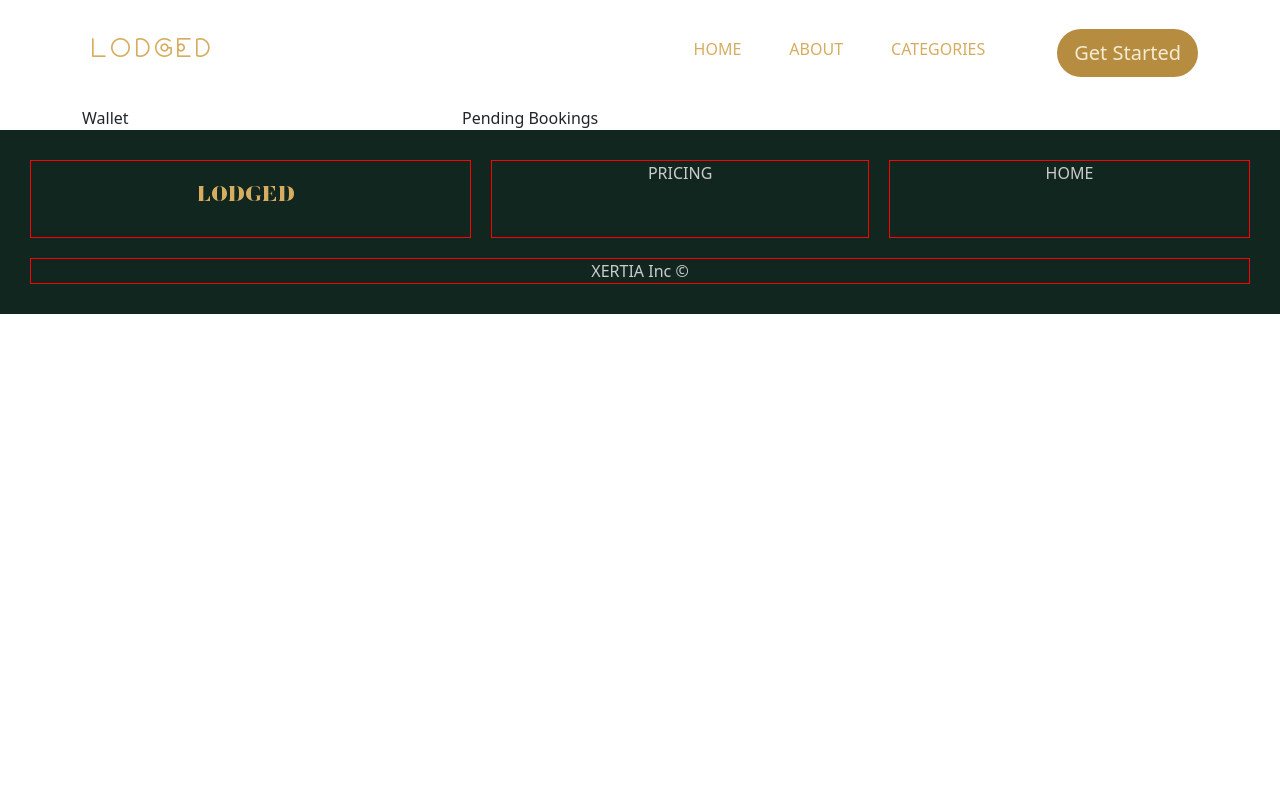
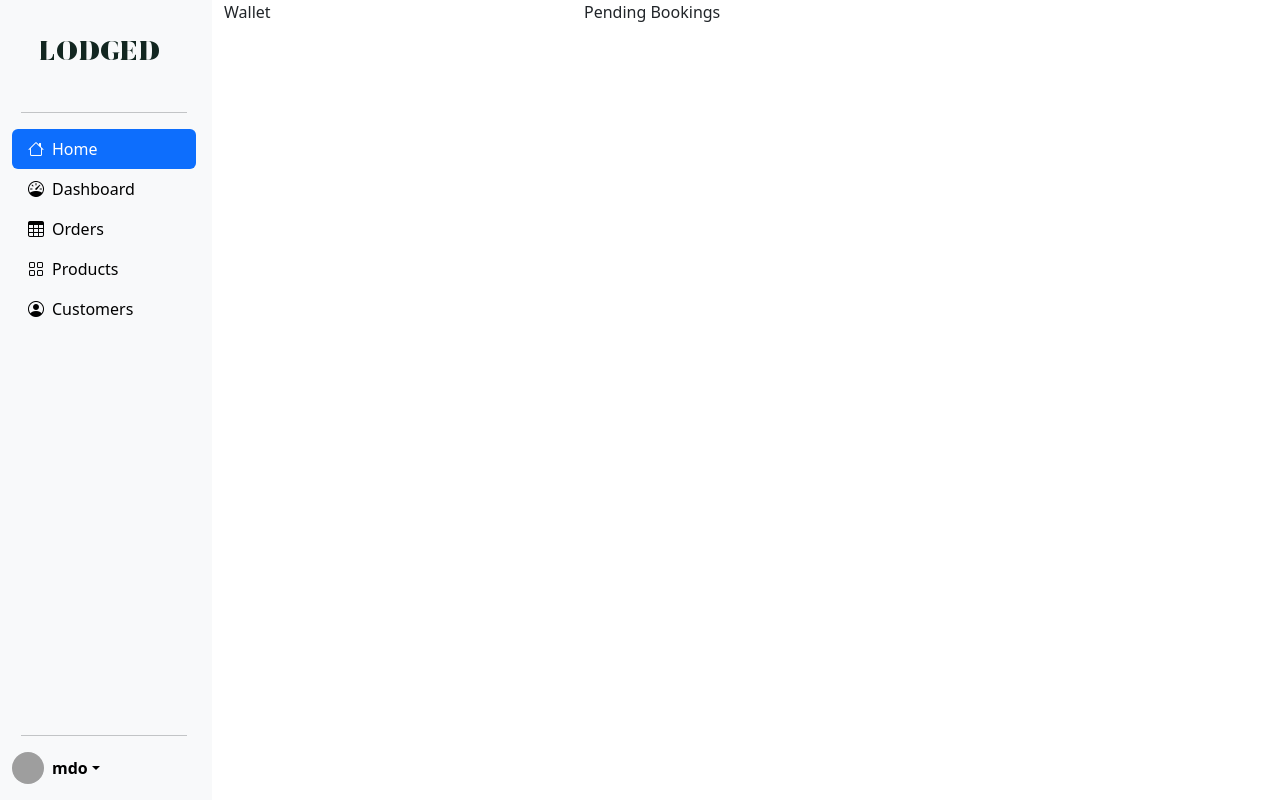
Before and after one commit to Bolang-Lonson/lodged, a React (Create React App) app: page /dashboard in a window 1280 px wide. Built offline with nearby package versions, Linux system fonts and the light colour scheme; grey boxes are pictures that could not be loaded.

Commit message:
dashboard sidebar successfully created

```diff
--- /dev/null
+++ b/src/Components/Dashboard/dashboard.css
@@ -0,0 +1,3 @@
+#dash-content {
+    height: 100dvh;
+}
--- a/src/Components/Dashboard/dashboard.jsx
+++ b/src/Components/Dashboard/dashboard.jsx
@@ -1,19 +1,75 @@
-import Navbar from "../Navbar/navbar";
-import Footer from "../Footer/footer"
+import './dashboard.css';
+import drklogo from '../../Assets/Images/other/logo-char.png';
 
 const Dashboard = () => {
     return (
         <>
-            <Navbar/>
-            <div className="container-sm">
-                <div className="row justify-content-center align-item-center">
-                    <div className="col-lg-4 col-12">
-                        Wallet
+        <div className="ps-2 m-0">
+            <div className="row justify-content-center align-item-center" id='dash-content'>
+                <div className="d-flex flex-column flex-shrink-0 p-3 bg-body-tertiary col-2">
+                    <div className="justify-content-center align-items-center text-center">
+                        <a href="/" className="d-flex justify-content-center align-items-center mb-3 mb-md-0 me-md-auto link-body-emphasis text-decoration-none">
+                            <img src={drklogo} alt="logo" className='img-fluid'/>
+                        </a>
                     </div>
-                    <div className="col-lg-8 col-12">Pending Bookings</div>
+                    <hr/>
+                    <ul className="nav nav-pills nav-flush flex-column mb-auto">
+                    <li className="nav-item">
+                        <a href="/" className="nav-link active" aria-current="page">
+                        <i className="bi pe-none me-2 bi-house" width="16" height="16"></i>
+                        Home
+                        </a>
+                    </li>
+                    <li>
+                        <a href="/" className="nav-link link-body-emphasis">
+                        <i className="bi pe-none me-2 bi-speedometer" width="16" height="16"></i>
+                        Dashboard
+                        </a>
+                    </li>
+                    <li>
+                        <a href="/" className="nav-link link-body-emphasis">
+                        <i className="bi pe-none me-2 bi-table" width="16" height="16"></i>
+                        Orders
+                        </a>
+                    </li>
+                    <li>
+                        <a href="/" className="nav-link link-body-emphasis">
+                        <i className="bi pe-none me-2 bi-grid" width="16" height="16"></i>
+                        Products
+                        </a>
+                    </li>
+                    <li>
+                        <a href="/" className="nav-link link-body-emphasis">
+                        <i className="bi pe-none me-2 bi-person-circle" width="16" height="16"></i>
+                        Customers
+                        </a>
+                    </li>
+                    </ul>
+                    <hr></hr>
+                    <div className="dropdown">
+                        <a href="/" className="d-flex align-items-center link-body-emphasis text-decoration-none dropdown-toggle" data-bs-toggle="dropdown" aria-expanded="false">
+                            <img src="https://github.com/mdo.png" alt="" width="32" height="32" className="rounded-circle me-2"/>
+                            <strong>mdo</strong>
+                        </a>
+                        <ul className="dropdown-menu text-small shadow">
+                            <li><a className="dropdown-item" href="/">New project...</a></li>
+                            <li><a className="dropdown-item" href="/">Settings</a></li>
+                            <li><a className="dropdown-item" href="/">Profile</a></li>
+                            <li><hr className="dropdown-divider"/></li>
+                            <li><a className="dropdown-item" href="/">Sign out</a></li>
+                        </ul>
+                    </div>
+                </div>
+                <div className="col-10">
+                    <div className="row">
+                        <div className="col-md-4 col-12">
+                            Wallet
+                        </div>
+                        <div className="col-md-8 col-12">Pending Bookings</div>
+                    </div>
                 </div>
             </div>
-            <Footer/>
+        </div>
         </>
     );
 };
```
